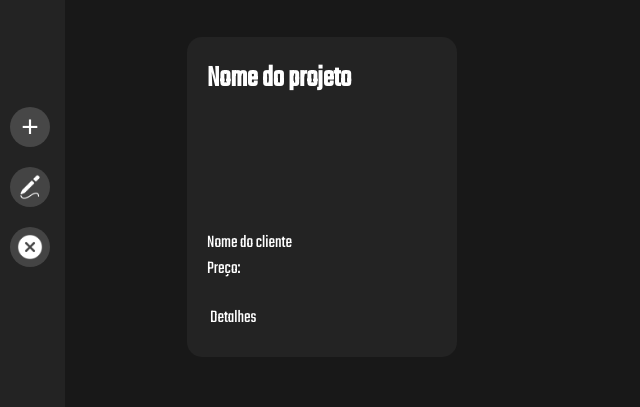
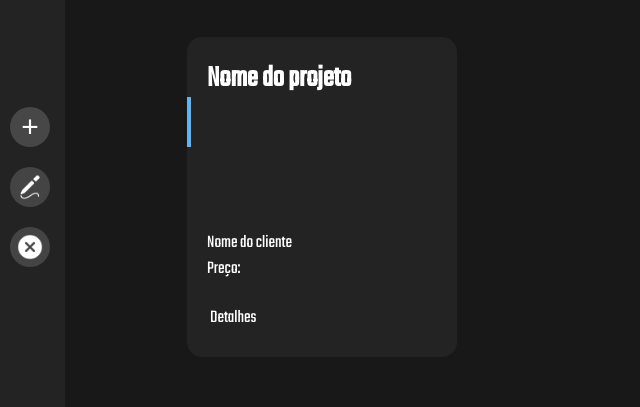
Before and after one commit to caamag/Gerenciador-de-projetos, a plain HTML site: page index.html in a window 1280 px wide. Shown: the part 203-610 px from the top of the page, 5-645 px from the left. Drawn offline with Linux system fonts and the light colour scheme; a web font is replaced by a local one.

Commit message:
enviando caderninho

```diff
--- a/css/style.css
+++ b/css/style.css
@@ -221,6 +221,7 @@ nav img {
     font-family: 'Protest Guerrilla', sans-serif;
     font-family: 'Teko', sans-serif;
     color: white;
+    position: relative;
 }
 
 .coin h3 {
@@ -258,7 +259,14 @@ nav img {
     border-radius: 5px;
 }
 
-.detalhe {}
+.detalhe {
+    position: absolute;
+    width: 7px;
+    height: 50px;
+    background-color: rgb(93, 181, 243);
+    top: 60px;
+    left: -3px;
+}
 
 
 
```
